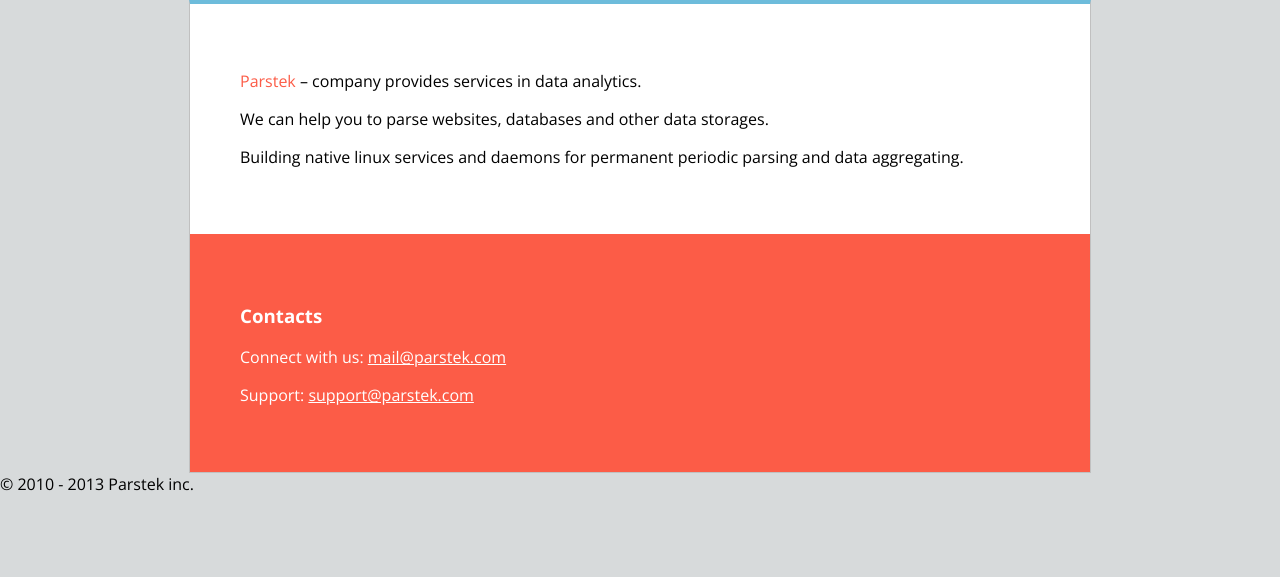
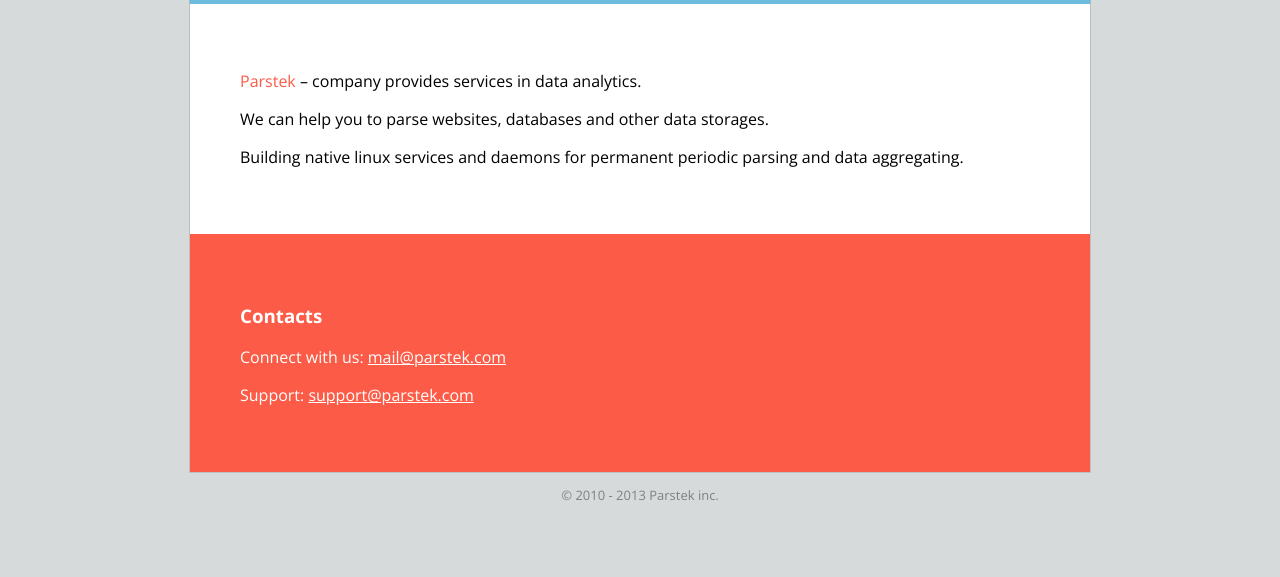
Before and after one commit to matyunin/parstek, a Flask app: page / in a window 1280 px wide. Shown: the part 196-773 px from the top of the page. Run offline with Flask 2, Linux system fonts and the light colour scheme.

Commit message:
Update main.css

```diff
--- a/static/css/main.css
+++ b/static/css/main.css
@@ -68,3 +68,14 @@
         #footer_cont a{
             text-decoration: underline;
         }
+
+#copyright_container{
+    margin: 0 auto;
+    width: 900px;
+}
+    .copy{
+        text-align: center;
+        font-size: 13px;
+        margin: 13px 0;
+        color: gray;
+    }
```
